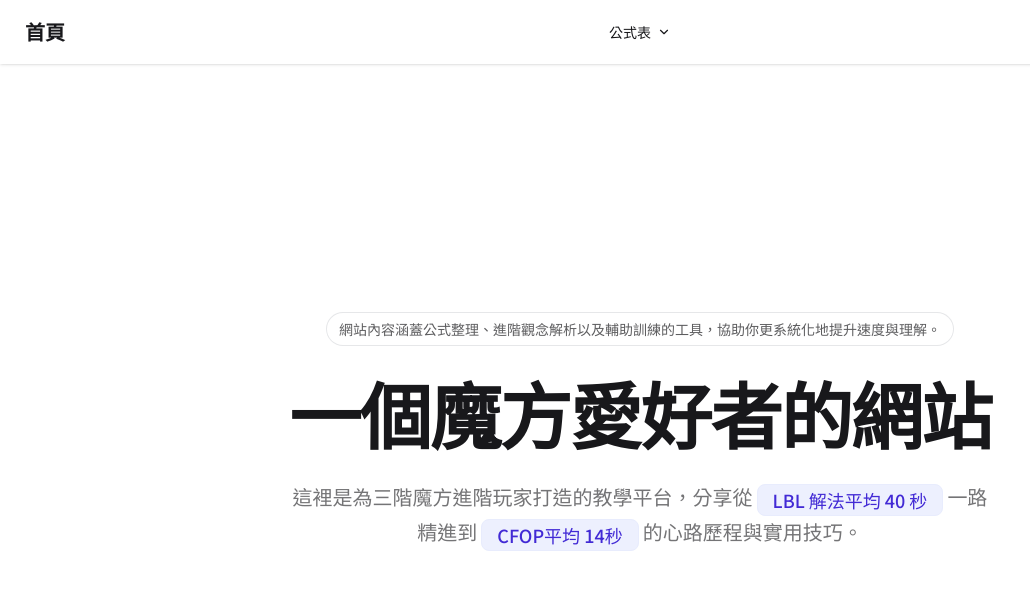
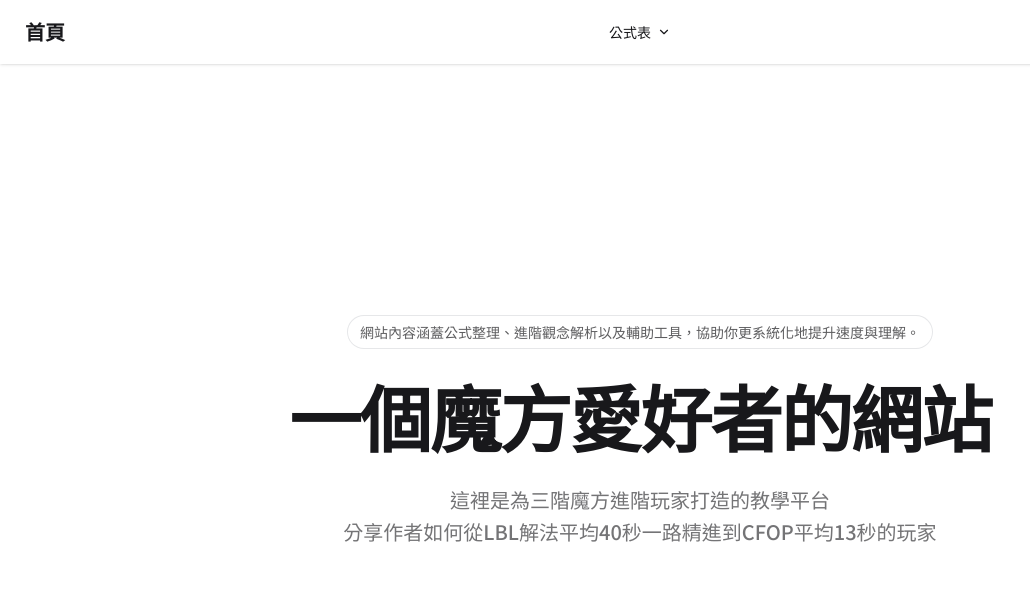
Before and after one commit to GaiaYang/cube-web, a Next.js app in the folder cube-web/: page / in a window 1280 px wide. Shown: the top 590 px of the page, without its empty margins (0-1030 px from the left). Built offline with nearby package versions, Linux system fonts and the light colour scheme.

Commit message:
簡化檔案結構，metadata整合到page

```diff
--- a/cube-web/src/app/(main)/algs/page.tsx
+++ /dev/null
@@ -1,5 +0,0 @@
-import React from "react";
-
-export default function Page() {
-  return <div>Page</div>;
-}
--- a/cube-web/src/app/(main)/event/333/algs/layout.tsx
+++ /dev/null
@@ -1,11 +0,0 @@
-import React from "react";
-import { type Metadata } from "next";
-
-export const metadata: Metadata = {
-  title: "三階公式總覽",
-  description: "三階魔術方塊的所有公式總覽。",
-};
-
-export default function Layout({ children }: React.PropsWithChildren) {
-  return children;
-}
--- a/cube-web/src/app/(main)/event/333/algs/oll/layout.tsx
+++ /dev/null
@@ -1,11 +0,0 @@
-import React from "react";
-import { type Metadata } from "next";
-
-export const metadata: Metadata = {
-  title: "OLL 公式列表",
-  description: "使頂層的方塊顏色一致，總共有57種情況",
-};
-
-export default function Layout({ children }: React.PropsWithChildren) {
-  return children;
-}
--- a/cube-web/src/app/(main)/event/333/algs/oll/page.tsx
+++ b/cube-web/src/app/(main)/event/333/algs/oll/page.tsx
@@ -1,4 +1,5 @@
 import React from "react";
+import { type Metadata } from "next";
 
 import cn from "@/utils/cn";
 import type { OLLDefinition } from "@/types/cube/333";
@@ -8,6 +9,11 @@ import definitions from "@/contents/cube/333/oll/definitions";
 import HeaderSection from "@/components/HeaderSection";
 import OverlayLink from "@/components/OverlayLink";
 import Diagram from "@/components/cube/333/diagram/OrientationLastLayer";
+
+export const metadata: Metadata = {
+  title: "OLL 公式列表",
+  description: "使頂層的方塊顏色一致，總共有57種情況",
+};
 
 export default function Page() {
   return (
@@ -20,7 +26,9 @@ export default function Page() {
       <div
         className={cn("container", "px-4 sm:px-6 lg:px-8", "pb-16 sm:pb-24")}
       >
+        <h2 className="sr-only">公式列表</h2>
         <ol
+          aria-label="公式列表"
           className={cn(
             "grid gap-6",
             "grid-cols-1 sm:grid-cols-2 lg:grid-cols-3 xl:grid-cols-4",
--- a/cube-web/src/app/(main)/event/333/algs/page.tsx
+++ b/cube-web/src/app/(main)/event/333/algs/page.tsx
@@ -1,6 +1,12 @@
 import React from "react";
+import { type Metadata } from "next";
 
 import HeaderSection from "@/components/HeaderSection";
+
+export const metadata: Metadata = {
+  title: "三階公式總覽",
+  description: "三階魔術方塊的所有公式總覽。",
+};
 
 export default function Page() {
   return (
--- a/cube-web/src/app/(main)/event/333/algs/pll/layout.tsx
+++ /dev/null
@@ -1,11 +0,0 @@
-import React from "react";
-import { type Metadata } from "next";
-
-export const metadata: Metadata = {
-  title: "PLL 公式列表",
-  description: "頂層的方塊位置排列，共有21種情況。",
-};
-
-export default function Layout({ children }: React.PropsWithChildren) {
-  return children;
-}
--- a/cube-web/src/app/(main)/event/333/algs/pll/page.tsx
+++ b/cube-web/src/app/(main)/event/333/algs/pll/page.tsx
@@ -1,4 +1,5 @@
 import React from "react";
+import { type Metadata } from "next";
 
 import cn from "@/utils/cn";
 import type { PLLDefinition } from "@/types/cube/333";
@@ -9,6 +10,11 @@ import HeaderSection from "@/components/HeaderSection";
 import OverlayLink from "@/components/OverlayLink";
 import Diagram from "@/components/cube/333/diagram/PermutationLastLayer";
 import FilterPanel from "./components/FilterPanel";
+
+export const metadata: Metadata = {
+  title: "PLL 公式列表",
+  description: "頂層的方塊位置排列，共有21種情況。",
+};
 
 export default function Page() {
   return (
@@ -21,8 +27,11 @@ export default function Page() {
       <div
         className={cn("container", "px-4 sm:px-6 lg:px-8", "pb-16 sm:pb-24")}
       >
+        <h2 className="sr-only">搜尋列</h2>
         <FilterPanel />
+        <h2 className="sr-only">公式列表</h2>
         <ol
+          aria-label="公式列表"
           className={cn(
             "grid gap-6",
             "grid-cols-1 sm:grid-cols-2 lg:grid-cols-3 xl:grid-cols-4",
--- a/cube-web/src/app/(main)/event/333/page.tsx
+++ b/cube-web/src/app/(main)/event/333/page.tsx
@@ -1,4 +1,10 @@
 import React from "react";
+import { type Metadata } from "next";
+
+export const metadata: Metadata = {
+  title: "三階主頁面",
+  description: "三階方塊的相關內容。",
+};
 
 export default function Page() {
   return <main>三階主頁面</main>;
--- a/cube-web/src/app/layout.tsx
+++ b/cube-web/src/app/layout.tsx
@@ -6,7 +6,8 @@ import { noto_sans_tc, noto_serif_tc, noto_sans_mono } from "./fonts";
 
 export const metadata: Metadata = {
   title: { default: "Cube web", template: "%s | Cube web" },
-  description: "Generated by create next app",
+  description:
+    "一個魔方愛好者的網站，這裡是為三階魔方進階玩家打造的教學平台，分享如何從LBL解法精進到CFOP進階玩家。",
 };
 
 export default function RootLayout({
--- a/cube-web/src/app/page.tsx
+++ b/cube-web/src/app/page.tsx
@@ -21,7 +21,7 @@ export default function Home() {
             "ring-1 ring-gray-900/10 hover:ring-gray-900/20",
           )}
         >
-          網站內容涵蓋公式整理、進階觀念解析以及輔助訓練的工具，協助你更系統化地提升速度與理解。
+          網站內容涵蓋公式整理、進階觀念解析以及輔助工具，協助你更系統化地提升速度與理解。
         </p>
         <h1
           className={cn(
@@ -31,37 +31,16 @@ export default function Home() {
         >
           一個魔方愛好者的網站
         </h1>
-        <p
+        <div
           className={cn(
             "text-base-content/60 font-medium text-pretty",
             "text-lg sm:text-xl/8",
           )}
         >
-          <span>這裡是為三階魔方進階玩家打造的教學平台，分享從</span>
-          <Highlight>LBL 解法平均 40 秒</Highlight>
-          一路精進到
-          <Highlight>CFOP平均 14秒</Highlight>
-          <span>的心路歷程與實用技巧。</span>
-        </p>
+          <p>這裡是為三階魔方進階玩家打造的教學平台</p>
+          <p>分享作者如何從LBL解法平均40秒一路精進到CFOP平均13秒的玩家</p>
+        </div>
       </main>
     </BasicLayout>
   );
 }
-
-function Highlight({
-  children,
-}: React.DetailedHTMLProps<
-  React.HTMLAttributes<HTMLSpanElement>,
-  HTMLSpanElement
->) {
-  return (
-    <span
-      className={cn(
-        "badge badge-soft badge-primary mx-1",
-        "badge-lg sm:badge-xl",
-      )}
-    >
-      {children}
-    </span>
-  );
-}
--- a/cube-web/src/components/layout/Basic/Drawer.tsx
+++ b/cube-web/src/components/layout/Basic/Drawer.tsx
@@ -11,7 +11,12 @@ export default function Drawer({
 }: React.PropsWithChildren<DrawerProps>) {
   return (
     <div className="drawer drawer-end min-h-screen">
-      <input id={drawerId} type="checkbox" className="drawer-toggle" />
+      <input
+        id={drawerId}
+        type="checkbox"
+        className="drawer-toggle"
+        aria-label="行動版菜單開關"
+      />
       <div className="drawer-content">{children}</div>
       <div className="drawer-side z-20">
         <label
```
